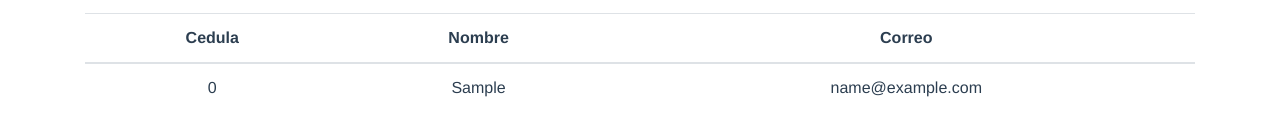
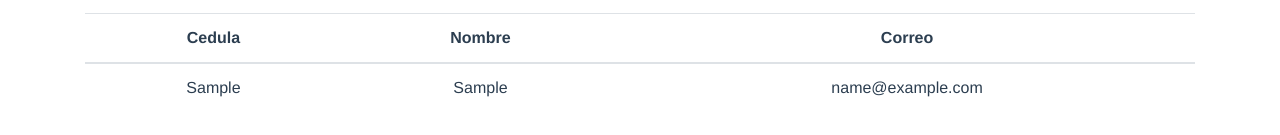
Before and after one commit to Leon-Avalos/indicadores, a Vue app: page / in a window 1280 px wide. Both pictures are taken after typing "Sample", "Sample", "Sample", "name@example.com", "Sample123" into the empty fields and a click on the button "Agregar". Shown: the part 447-582 px from the top of the page. Built offline with nearby package versions, Linux system fonts and the light colour scheme.

Commit message:
[UPDATE] Home.vue: Data table showing researcher document number

```diff
--- a/src/views/Home.vue
+++ b/src/views/Home.vue
@@ -71,8 +71,8 @@
               </tr>
             </thead>
             <tbody>
-              <tr v-for="(investigador, index) in investigadores" :key="investigador.cedula">
-                <td>{{index}}</td>
+              <tr v-for="(investigador) in investigadores" :key="investigador.cedula">
+                <td>{{investigador.cedula}}</td>
                 <td> {{investigador.nombre}} </td>
                 <td> {{investigador.correo}} </td>
               </tr>
```
